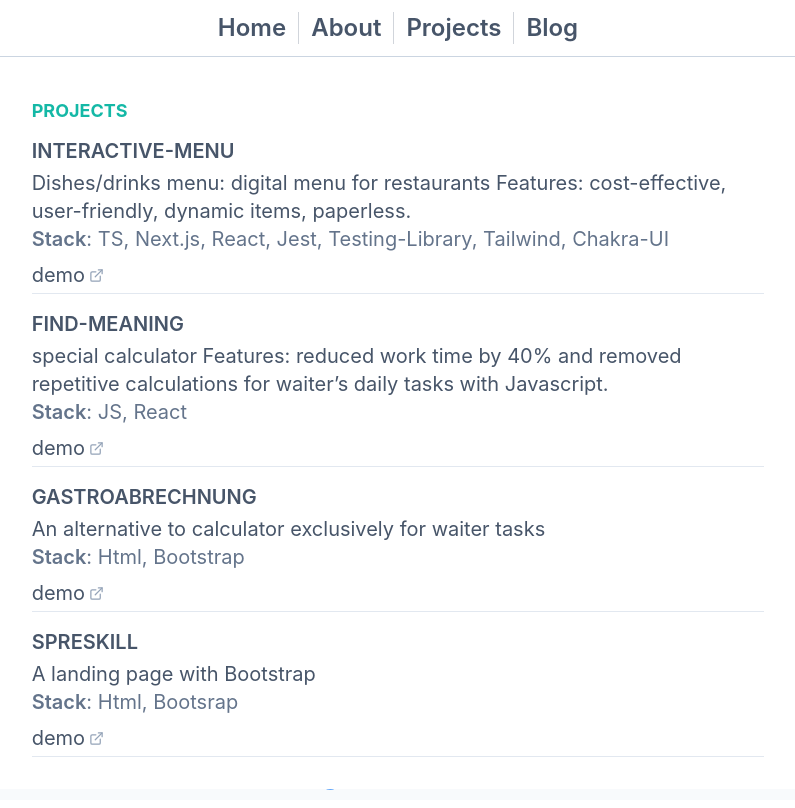
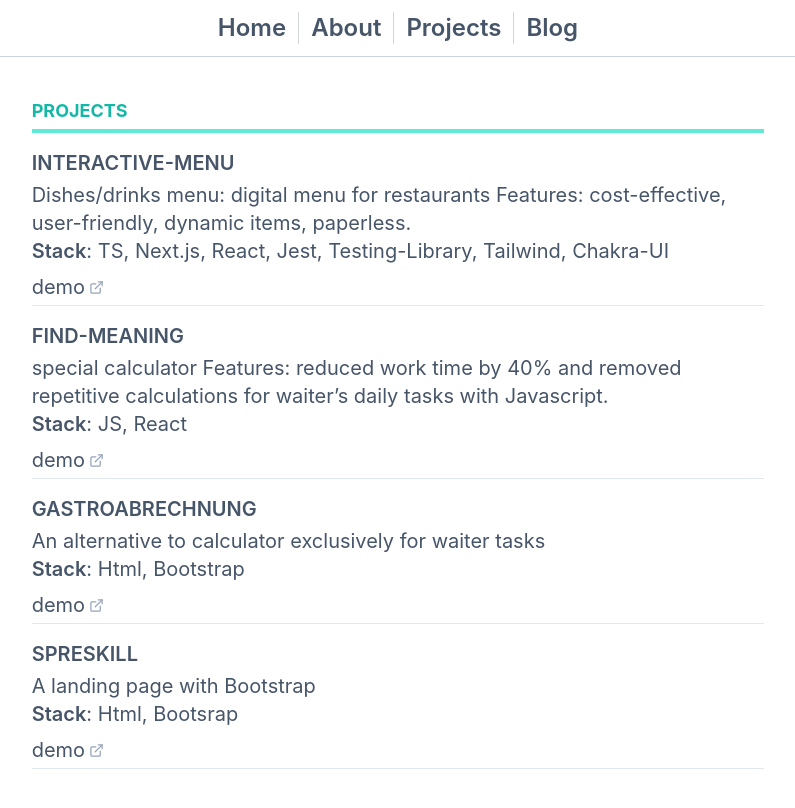
Before and after one commit to Ali-Hussein-dev/Ali-Hussein-dev, a Next.js app: page /Projects in a window 1280 px wide. Shown: the top 808 px of the page, without its empty margins (242-1037 px from the left). Built offline with nearby package versions, Linux system fonts and the light colour scheme.

Commit message:
style header in pages, upadate hover color

```diff
--- a/src/components/Header.tsx
+++ b/src/components/Header.tsx
@@ -8,7 +8,7 @@ interface StyledLinkProps extends React.ComponentPropsWithoutRef<'button'> {
 }
 const StyledLink: React.FC<StyledLinkProps> = ({ label, ...rest }) => (
   <button
-    className="px-3 mb-6 font-semibold hover:text-blue-500 hover:cursor-pointer active:text-blue-500 sm:mb-0"
+    className="px-3 mb-6 font-semibold hover:text-teal-400 hover:cursor-pointer active:text-blue-500 sm:mb-0"
     {...rest}
   >
     <Link href={`/${label === 'Home' ? '' : label}`}>
--- a/src/pages/About.tsx
+++ b/src/pages/About.tsx
@@ -44,7 +44,9 @@ const About: React.FC = () => {
         <title>About</title>
       </Head>
       <div className="py-4 text-xl md:w-9/12 lg:w-7/12">
-        <h1 className="mb-3 text-lg font-bold text-teal-500">ABOUT</h1>
+        <h1 className="mb-3 text-lg font-bold text-teal-500 pb-1 border-b-4 border-teal-300 mb-4">
+          ABOUT
+        </h1>
         <h2 className="font-semibold ">A UX-driven frontend developer</h2>
         <p className="pb-2 mb-4 leading-8 border-b border-gray-200">
           I build web applications with a lot of passion for clean UI, clean
--- a/src/pages/Blog.tsx
+++ b/src/pages/Blog.tsx
@@ -38,17 +38,19 @@ const Blog: React.FC = () => {
         <title>Projects</title>
       </Head>
       <div className="py-4 text-xl md:w-9/12 lg:w-7/12">
-        <h1 className="mb-3 text-lg font-bold text-teal-500">BLOG</h1>
+        <h1 className="mb-3 pb-1 text-lg font-bold text-teal-500 border-b-4 border-teal-300 mb-4">
+          BLOG
+        </h1>
         {blogs.map((o, i) => (
           <div key={i} className="mb-3">
-            {/* <div className="mb-3">
-            <Image
+            <div className="mb-3">
+              {/* <Image
               src={o.imgSrc}
               borderRadius="lg"
               alt={o.title}
-              fallback={<Skeleton height="330px" />}
-              />
-            </div> */}
+              // fallback={<Skeleton height="330px" />}
+              /> */}
+            </div>
             <a
               href={o.url}
               target="_blank"
--- a/src/pages/Projects.tsx
+++ b/src/pages/Projects.tsx
@@ -45,8 +45,8 @@ const ProjectCard: React.FC<{
     <div className="pb-1 mb-4 border-b border-blueGray-200">
       <h2 className="mb-1 font-semibold uppercase">{name}</h2>
       <p className="">{description}</p>
-      <p className="text-blueGray-500">
-        <span className="font-semibold">Stack</span>: {stack}
+      <p className="">
+        <span className=" font-semibold">Stack</span>: {stack}
       </p>
       <Link href={href}>demo</Link>
     </div>
@@ -79,7 +79,9 @@ const Projects: React.FC = () => {
         <title>Projects</title>
       </Head>
       <div className="py-4 text-xl md:w-9/12 lg:w-7/12">
-        <h1 className="mb-3 text-lg font-bold text-teal-500">PROJECTS</h1>
+        <h1 className="mb-3 text-lg font-bold text-teal-500 border-b-4 border-teal-300 mb-4 pb-1">
+          PROJECTS
+        </h1>
         {projects.map((o, i) => (
           <ProjectCard
             key={i}
```
